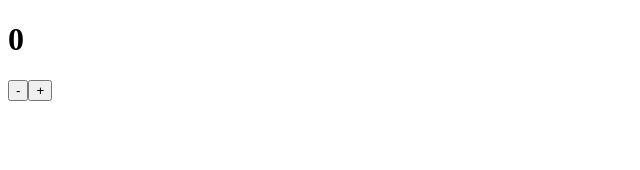
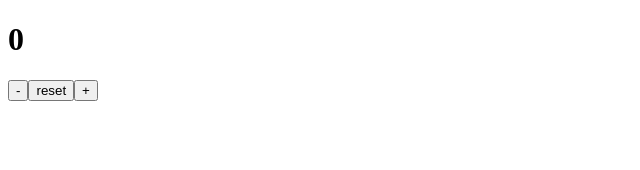
Before and after one commit to NazikAskhatova/react-redux, a React (Create React App) app: page / in a window 1280 px wide. Shown: the top 170 px of the page, without its empty margins (0-640 px from the left). Built offline with nearby package versions, Linux system fonts and the light colour scheme.

Commit message:
added reset

```diff
--- a/src/CounterControls.js
+++ b/src/CounterControls.js
@@ -5,7 +5,9 @@ function CounterControls() {
   return (
     <div className="CounterControls">
       <button onClick={() => dispatch({ type: "counter/decrement" })}>-</button>
+      <button onClick={() => dispatch({ type: "counter/reset" })}>reset</button>
       <button onClick={() => dispatch({ type: "counter/increment" })}>+</button>
+
     </div>
   );
 }
--- a/src/CounterSlice.js
+++ b/src/CounterSlice.js
@@ -12,10 +12,12 @@ const counterSlice = createSlice({
       store.number++;
     },
     decrement: function (store) {
-      // store.number = store.number + 1
-      // store.number += 1;
       store.number--;
     },
+    reset: function (store) {
+        store.number = 0;
+      },
+
   },
 });
 
```
